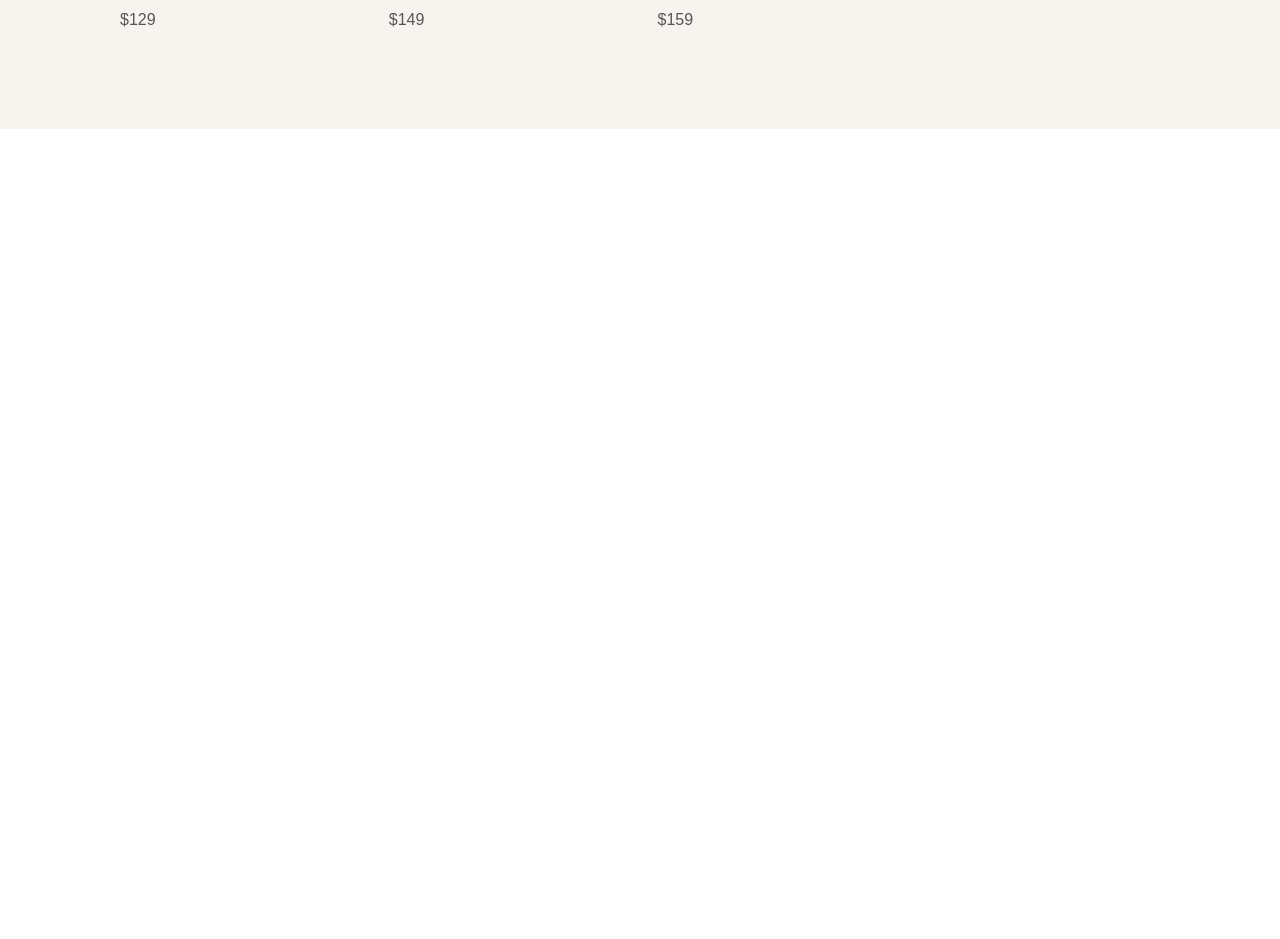
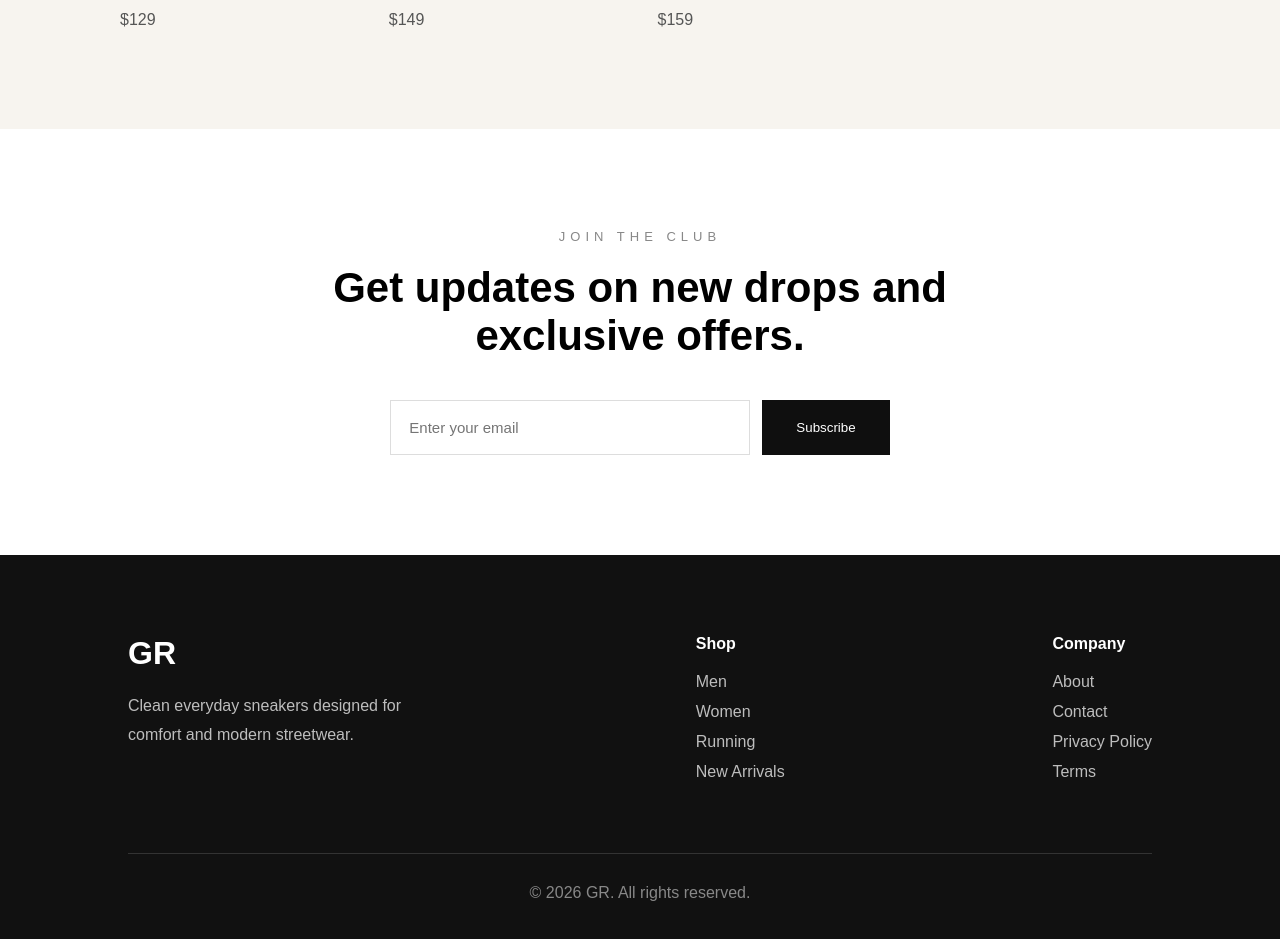
Before and after one commit to dylansun614/shoe-store, a React (Vite) app: page / in a window 1280 px wide. Shown: the part 2146-3085 px from the top of the page. Before the commit the page ends 2275 px from the top, so only its background shows below. Built offline with nearby package versions, Linux system fonts and the light colour scheme.

Commit message:
feat: complete landing page

```diff
--- /dev/null
+++ b/src/components/Footer/Footer.css
@@ -0,0 +1,53 @@
+.footer {
+  background: #111;
+  color: white;
+  padding: 80px 10%;
+}
+
+.footer-top {
+  display: flex;
+  justify-content: space-between;
+  gap: 80px;
+  margin-bottom: 60px;
+}
+
+.footer-brand {
+  max-width: 300px;
+}
+
+.footer-brand h2 {
+  font-size: 32px;
+  margin-bottom: 20px;
+}
+
+.footer-brand p {
+  color: #bdbdbd;
+  line-height: 1.8;
+}
+
+.footer-links {
+  display: flex;
+  flex-direction: column;
+}
+
+.footer-links h4 {
+  margin-bottom: 20px;
+}
+
+.footer-links a {
+  color: #bdbdbd;
+  text-decoration: none;
+  margin-bottom: 12px;
+  transition: 0.3s;
+}
+
+.footer-links a:hover {
+  color: white;
+}
+
+.footer-bottom {
+  border-top: 1px solid #333;
+  padding-top: 30px;
+  color: #888;
+  text-align: center;
+}
--- /dev/null
+++ b/src/components/Footer/Footer.jsx
@@ -0,0 +1,43 @@
+import "./Footer.css";
+
+function Footer() {
+  return (
+    <footer className="footer">
+      <div className="footer-top">
+
+        <div className="footer-brand">
+          <h2>GR</h2>
+          <p>
+            Clean everyday sneakers designed
+            for comfort and modern streetwear.
+          </p>
+        </div>
+
+        <div className="footer-links">
+          <h4>Shop</h4>
+
+          <a href="#">Men</a>
+          <a href="#">Women</a>
+          <a href="#">Running</a>
+          <a href="#">New Arrivals</a>
+        </div>
+
+        <div className="footer-links">
+          <h4>Company</h4>
+
+          <a href="#">About</a>
+          <a href="#">Contact</a>
+          <a href="#">Privacy Policy</a>
+          <a href="#">Terms</a>
+        </div>
+
+      </div>
+
+      <div className="footer-bottom">
+        © 2026 GR. All rights reserved.
+      </div>
+    </footer>
+  );
+}
+
+export default Footer;
--- /dev/null
+++ b/src/components/Newsletter/Newsletter.css
@@ -0,0 +1,39 @@
+.newsletter {
+  padding: 100px 120px;
+  text-align: center;
+  background: white;
+}
+
+.newsletter p {
+  letter-spacing: 5px;
+  font-size: 13px;
+  color: #888;
+  margin-bottom: 20px;
+}
+
+.newsletter h2 {
+  max-width: 700px;
+  margin: 0 auto 40px;
+  font-size: 42px;
+}
+
+.newsletter-form {
+  display: flex;
+  justify-content: center;
+  gap: 12px;
+}
+
+.newsletter-form input {
+  width: 360px;
+  padding: 18px;
+  border: 1px solid #ddd;
+  font-size: 15px;
+}
+
+.newsletter-form button {
+  padding: 18px 34px;
+  border: none;
+  background: #0f0f0f;
+  color: white;
+  cursor: pointer;
+}
--- /dev/null
+++ b/src/components/Newsletter/Newsletter.jsx
@@ -0,0 +1,17 @@
+import "./Newsletter.css"
+
+function Newsletter() {
+  return (
+    <section className="newsletter">
+      <p>JOIN THE CLUB</p>
+      <h2>Get updates on new drops and exclusive offers.</h2>
+
+      <form className="newsletter-form">
+        <input type="email" placeholder="Enter your email" />
+        <button type="submit">Subscribe</button>
+      </form>
+    </section>
+  )
+}
+
+export default Newsletter
--- a/src/pages/Home/Home.jsx
+++ b/src/pages/Home/Home.jsx
@@ -3,6 +3,8 @@ import Hero from "../../components/Hero/Hero"
 import Category from "../../components/Category/Category"
 import FeaturedProducts from "../../components/FeaturedProducts/FeaturedProducts"
 import BestSeller from "../../components/BestSeller/BestSeller"
+import Newsletter from "../../components/Newsletter/Newsletter"
+import Footer from "../../components/Footer/Footer";
 
 function Home() {
   return (
@@ -12,6 +14,8 @@ function Home() {
       <Category />
       <FeaturedProducts />
       <BestSeller />
+      <Newsletter />
+      <Footer />
     </>
   )
 }
```
